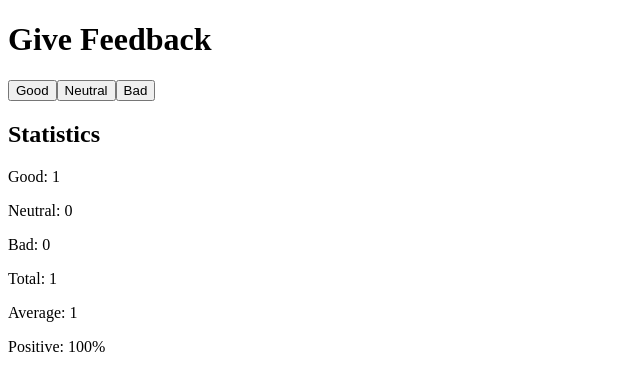
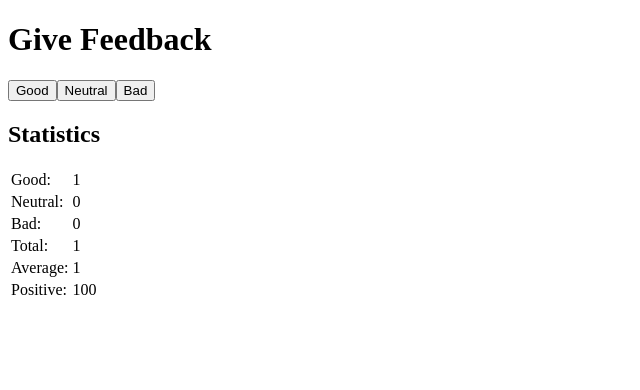
Before and after one commit to krdormer/submission-repository, a React (Create React App) app in the folder part1/unicafe/: page / in a window 1280 px wide. Both pictures are taken after a click on the button "Good". Shown: the top 390 px of the page, without its empty margins (0-640 px from the left). Built offline with nearby package versions, Linux system fonts and the light colour scheme.

Commit message:
[FSO] Complete Ex. 1.11

```diff
--- a/part1/unicafe/src/components/StatisticsLine.js
+++ b/part1/unicafe/src/components/StatisticsLine.js
@@ -1,3 +1,8 @@
-const StatisticsLine = ({ value }) => <p>{value}</p>;
+const StatisticsLine = ({ text, value }) => (
+  <tr>
+    <td>{text}</td>
+    <td>{value}</td>
+  </tr>
+);
 
 export default StatisticsLine;
--- a/part1/unicafe/src/components/Stats.js
+++ b/part1/unicafe/src/components/Stats.js
@@ -9,14 +9,16 @@ const Stats = ({ good, neutral, bad, total }) => {
     <>
       <h2>Statistics</h2>
       {feedbackGiven ? (
-        <div>
-          <StatisticsLine value={`Good: ${good}`} />
-          <StatisticsLine value={`Neutral: ${neutral}`} />
-          <StatisticsLine value={`Bad: ${bad}`} />
-          <StatisticsLine value={`Total: ${total}`} />
-          <StatisticsLine value={`Average: ${averageRating}`} />
-          <StatisticsLine value={`Positive: ${positiveRating}%`} />
-        </div>
+        <table>
+          <tbody>
+            <StatisticsLine text={"Good: "} value={good} />
+            <StatisticsLine text={"Neutral: "} value={neutral} />
+            <StatisticsLine text={"Bad: "} value={bad} />
+            <StatisticsLine text={"Total: "} value={total} />
+            <StatisticsLine text={"Average: "} value={averageRating} />
+            <StatisticsLine text={"Positive: "} value={positiveRating} />
+          </tbody>
+        </table>
       ) : (
         <p>No feedback given</p>
       )}
```
